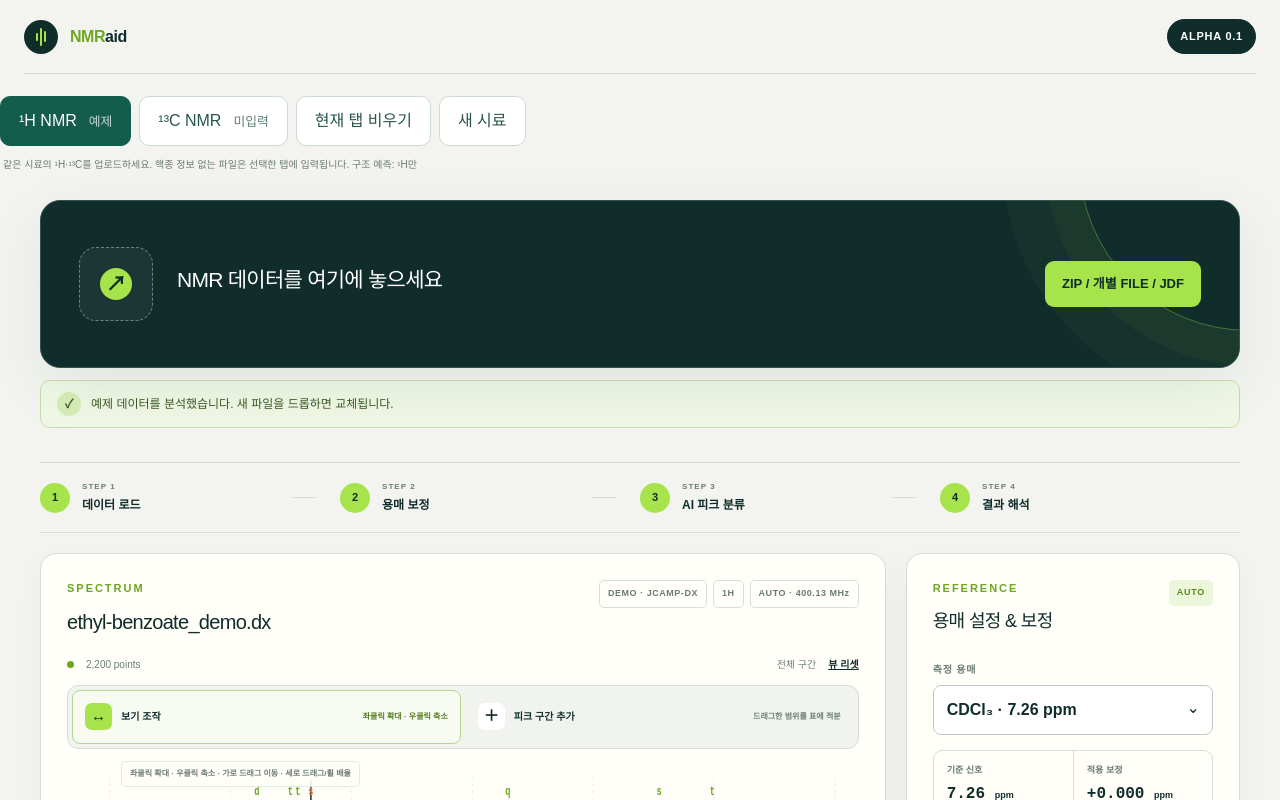
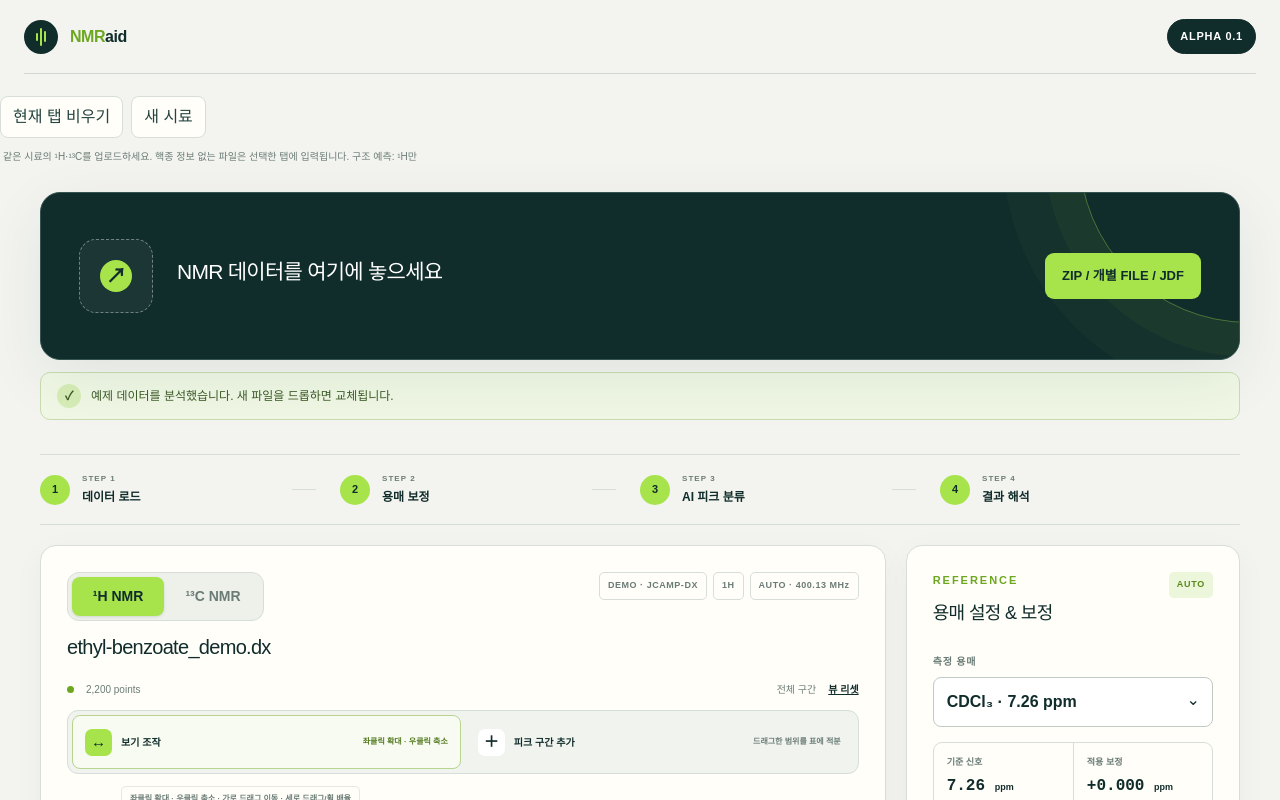
Before and after one commit to youngjun-ha/NMR-searching-tool, a Next.js app: page / in a window 1280 px wide. Shown: the top 800 px of the page. Built offline with nearby package versions, Linux system fonts and the light colour scheme.

Commit message:
Move 1H and 13C selector above spectrum graph

```diff
--- a/app/globals.css
+++ b/app/globals.css
@@ -515,10 +515,13 @@ footer .footer-email:hover { color: #66716d; text-decoration: underline; }
   * { scroll-behavior: auto !important; animation: none !important; transition: none !important; }
 }
 
-/* Nucleus selection shares the existing spectrum workspace. */
-.nucleus-tabs { display: flex; flex-wrap: wrap; gap: 8px; margin: 22px 0 10px; }
-.nucleus-tabs button { border: 1px solid #cbdad6; background: #fff; border-radius: 10px; padding: 12px 18px; color: #28554c; cursor: pointer; }
-.nucleus-tabs button.active { background: #145c4c; color: #fff; border-color: #145c4c; }
-.nucleus-tabs button small { margin-left: 12px; opacity: .75; }
-.nucleus-tabs button:disabled { opacity: .5; cursor: wait; }
+/* Nucleus toggle lives inside the spectrum heading. */
+.nucleus-toggle { display: inline-flex; gap: 3px; padding: 4px; margin-bottom: 14px; border: 1px solid var(--line); border-radius: 12px; background: #edf1e9; }
+.nucleus-toggle button { min-width: 92px; padding: 9px 17px; border: 0; border-radius: 8px; background: transparent; color: var(--muted); font-size: 14px; font-weight: 700; cursor: pointer; transition: background .16s ease, color .16s ease; }
+.nucleus-toggle button.active { background: var(--lime); color: var(--ink); box-shadow: 0 1px 3px rgba(16,44,43,.12); }
+.nucleus-toggle button:focus-visible { outline: 2px solid var(--ink); outline-offset: 2px; }
+.nucleus-toggle button:disabled { opacity: .5; cursor: wait; }
+.spectrum-data-actions { display: flex; flex-wrap: wrap; gap: 8px; margin: 22px 0 10px; }
+.spectrum-data-actions button { border: 1px solid var(--line); background: var(--white); border-radius: 8px; padding: 8px 12px; color: var(--ink-2); cursor: pointer; }
+.spectrum-data-actions button:disabled { opacity: .5; cursor: wait; }
 .empty-spectrum { padding: 22px; text-align: center; color: #58766d; }
--- a/app/page.tsx
+++ b/app/page.tsx
@@ -2195,8 +2195,7 @@ function NmrApp() {
         </div>
       </header>
 
-      <div className="nucleus-tabs" role="tablist" aria-label="NMR 핵종 선택">
-        {(["1H", "13C"] as const).map((value) => <button key={value} role="tab" aria-selected={nucleus === value} disabled={status === "loading"} className={nucleus === value ? "active" : ""} onClick={() => setNucleus(value)}>{value === "1H" ? "¹H NMR" : "¹³C NMR"}<small>{sessions[value].points.length ? sessions[value].isDemo ? "예제" : "입력됨" : "미입력"}</small></button>)}
+      <div className="spectrum-data-actions">
         <button disabled={status === "loading"} onClick={() => { setSessions((previous) => ({ ...previous, [nucleus]: emptySession(nucleus) })); setSelectedFormulaKey(""); setMessage(`${nucleus} 입력을 비웠습니다.`); }}>현재 탭 비우기</button>
         <button disabled={status === "loading"} onClick={() => { setSessions({ "1H": emptySession("1H"), "13C": emptySession("13C") }); setDatasets([]); setObservedMz(""); setSelectedFormulaKey(""); setMessage("새 시료의 데이터를 업로드하세요."); }}>새 시료</button>
       </div>
@@ -2245,7 +2244,9 @@ function NmrApp() {
         <article className="panel spectrum-panel">
           <div className="panel-heading">
             <div>
-              <p className="panel-kicker">SPECTRUM</p>
+              <div className="nucleus-toggle" role="tablist" aria-label="NMR 핵종 선택">
+                {(["1H", "13C"] as const).map((value) => <button key={value} role="tab" aria-selected={nucleus === value} disabled={status === "loading"} className={nucleus === value ? "active" : ""} onClick={() => setNucleus(value)}>{value === "1H" ? "¹H NMR" : "¹³C NMR"}</button>)}
+              </div>
               {datasets.filter((dataset) => nucleusKey(dataset.nucleus) === nucleus).length > 1 ? (
                 <div className="dataset-picker">
                   <label htmlFor="dataset">스펙트럼 선택</label>
```
